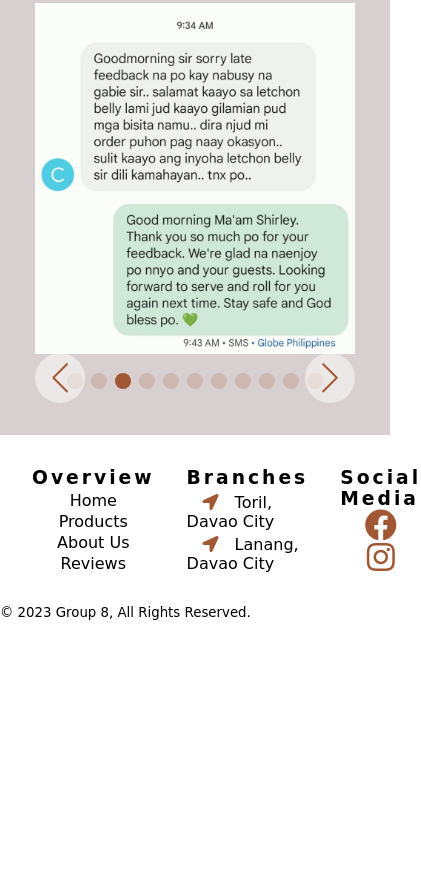
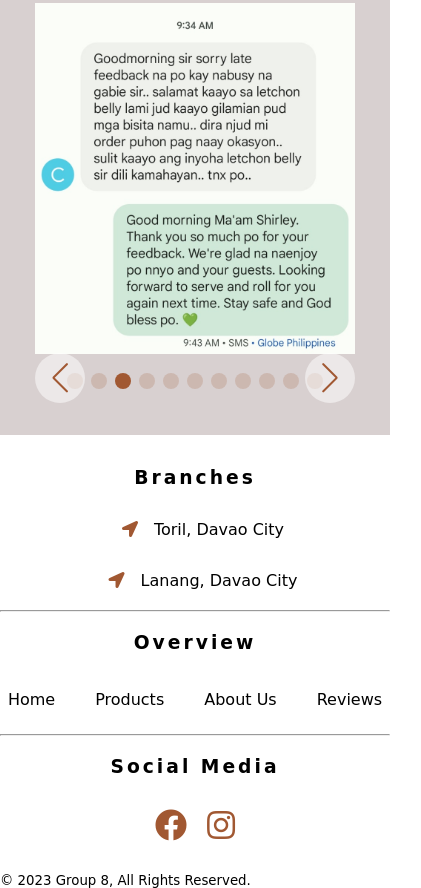
Before and after one commit to Nephylem/miniproject2_AJO, a plain HTML site: page index.html in a window 390 px wide. Shown: the part 6789-7677 px from the top of the page, 421 px wide, since content can reach past the window. Before the commit the page ends 7409 px from the top, so only its background shows below. Drawn offline with nearby package versions, Linux system fonts and the light colour scheme; a web font is replaced by a local one.

Commit message:
fixed footer responsiveness

```diff
--- a/index.css
+++ b/index.css
@@ -483,8 +483,9 @@ section:nth-child(even){
 
 .footer-content {
     display: flex;
-    padding: 2rem 10rem;
-    justify-content: space-between;
+    padding: 2rem 0;
+    justify-content: space-around;
+    gap: 20px;
 
 }
 .footer-content h3 {
@@ -493,21 +494,29 @@ section:nth-child(even){
 
 .footer-content .overview{
     display: flex;
+    align-items: center;
     flex-direction: column;
-    justify-content: space-between;
-    align-items: center;
+    gap: 2rem;
 }
 
 
 .footer-content .overview a {
     color: black;
+    margin: 5px 0;
+
+}
+
+.footer-content .overview .navinfo {
+    display: flex;
+    gap: 40px;
 }
 
 .footer-content .branches{
     display: flex;
     flex-direction: column;
-    justify-content: space-between;
+    justify-content: center;
     align-items: center;
+    gap: 2rem;
 }
 
 .footer-content .branches .fas {
@@ -522,15 +531,20 @@ section:nth-child(even){
 
 .footer-content .social-media {
     display: flex;
-    justify-content: space-between;
+    flex-direction: column;
+    justify-content: center;
     align-items: center;
-    flex-direction: column;
+    gap: 2rem;
 }
 .footer-content .social-media a {
     color: var(--main-color);
     font-size: 2rem;
 }
 
+.footer-content .social-media .icons {
+    display: flex;
+    gap: 20px;
+}
 
 .footer-content .small {
     font-size: 12px;
@@ -660,7 +674,7 @@ section:nth-child(even){
 
     /* footer-content */
     .footer-content {
-        padding: 2rem;
+        flex-direction: column;
     }
 }
 
@@ -696,11 +710,7 @@ section:nth-child(even){
     }
 
      /* footer-content */
-     .footer-content {
-        padding-right: 2rem;
-        gap: 2rem;
 
-    }
 
 
 }
@@ -757,10 +767,9 @@ section:nth-child(even){
         line-height: normal;
     }
 
-    .footer-content {
-        padding: 1rem;
-        flex-direction: column;
-
+    /* footer */
+    .footer-content .overview .navinfo{
+        gap: 10px;
     }
 
 }
--- a/index.html
+++ b/index.html
@@ -318,14 +318,6 @@
 		<div class="footer" id="footer">
 
 			<div class="footer-content">
-				<div class="overview">
-					<h3>Overview</h3>
-					<a href="#home">Home</a>
-					<a href="#products">Products</a>
-					<a href="#about">About Us</a>
-					<a href="#reviews">Reviews</a>
-				</div>
-
 				<div class="branches">
 					<h3>Branches</h3>
 					<a href="https://goo.gl/maps/KTFSGgo3oS3YQSpB8" target="_blank"><i class="fas fa-location-arrow"></i>Toril, Davao City
@@ -333,11 +325,24 @@
 					<a href="https://goo.gl/maps/kMUGBqdPavH2DEZp7" target="_blank"><i class="fas fa-location-arrow"></i>Lanang, Davao City
 					</a>
 				</div>
+				<hr>
+				<div class="overview">
+					<h3>Overview</h3>
+					<div class="navinfo">
+						<a href="#home">Home</a>
+						<a href="#products">Products</a>
+						<a href="#about">About Us</a>
+						<a href="#reviews">Reviews</a>
+					</div>
+				</div>
 
+				<hr>
 				<div class="social-media">
 					<h3>Social Media</h3>
-					<a href="https://www.facebook.com/ajofoodsco" class="fab fa-facebook" target="_blank"></a>
-					<a href="https://www.instagram.com/ajofoodscodvo/" class="fab fa-instagram" target="_blank"></a>
+					<div class="icons">
+						<a href="https://www.facebook.com/ajofoodsco" class="fab fa-facebook" target="_blank"></a>
+						<a href="https://www.instagram.com/ajofoodscodvo/" class="fab fa-instagram" target="_blank"></a>
+					</div>
 				</div>
 
 			</div>
```
